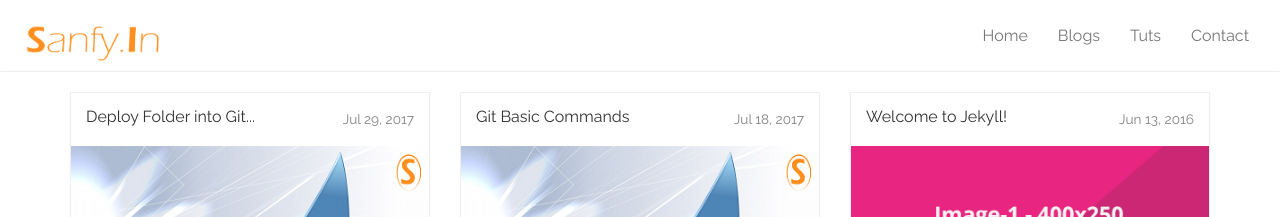
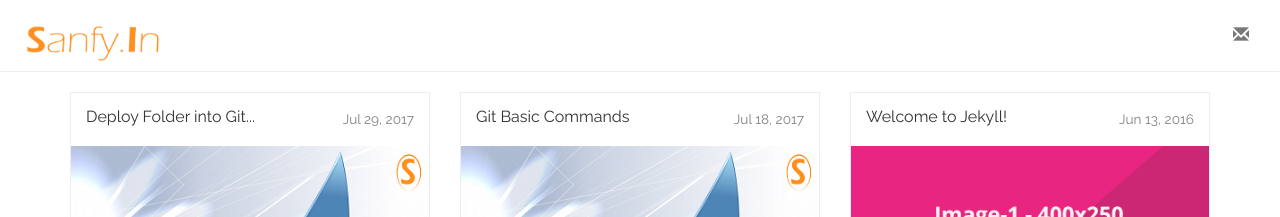
Before and after one commit to sanfyin/sanfy-blog, a Jekyll site: the page built from index.html, in a window 1280 px wide. Shown: the top 217 px of the page. Built offline with Jekyll 4.4.1, drawn with Linux system fonts in a browser that asks for light colours; the list of posts is cut into pages by our own code.

Commit message:
Updated Navigation

```diff
--- a/_includes/header.html
+++ b/_includes/header.html
@@ -16,10 +16,7 @@
     <!-- Collect the nav links, forms, and other content for toggling -->
     <div class="collapse navbar-collapse " id="bs-example-navbar-collapse-1">
       <ul class="nav navbar-nav navbar-right">
-        <li><a href="{{site.baseurl}}/">Home</a></li>
-        <li><a href="{{site.baseurl}}/blogs/">Blogs</a></li>
-        <li><a href="{{site.baseurl}}/tuts/">Tuts</a></li>
-        <li><a href="http://opensource.sanfy.in/#contact" target="_blank">Contact</a></li>
+        <li><a href="http://opensource.sanfy.in/#contact" target="_blank"><span class="glyphicon glyphicon-envelope"></span></a></li>
       </ul>
     </div><!-- /.navbar-collapse -->
   </div><!-- /.container-fluid -->
```
